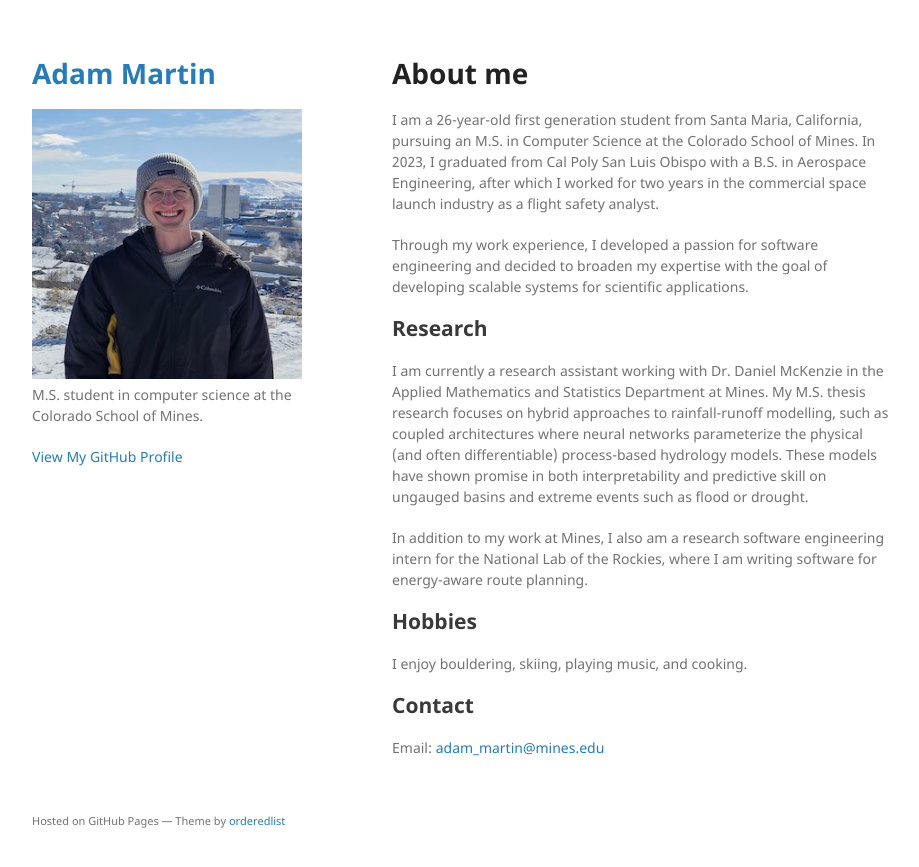
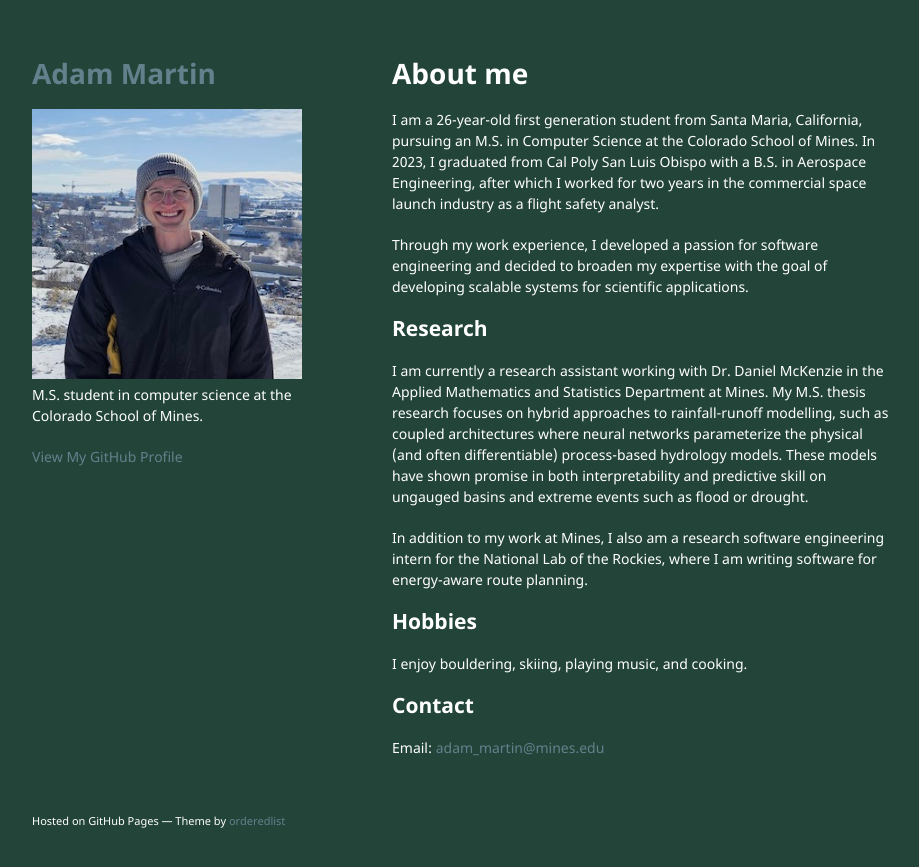
Before and after one commit to admrtin/admrtin.github.io, a Jekyll site: the page built from index.md, in a window 1280 px wide. Shown: the top 867 px of the page, without its empty margins (178-1097 px from the left). Built offline with Jekyll 4.4.1, drawn with Linux system fonts in a browser that asks for light colours; our own code applies the rules of GitHub Pages for plain Markdown files.

Commit message:
modified color theme & created gitignore

```diff
--- /dev/null
+++ b/Gemfile
@@ -0,0 +1,6 @@
+source "https://rubygems.org"
+
+gem "jekyll"
+# If you are using the minimal theme, add this line too:
+gem "jekyll-theme-minimal"
+gem "jekyll-remote-theme"
--- a/assets/css/style.scss
+++ b/assets/css/style.scss
@@ -1,4 +1,16 @@
 ---
 ---
+@import "jekyll-theme-minimal";
 
-@import "jekyll-theme-minimal";
+body {
+  background-color: #234439;
+  color: #FFFFFF;
+}
+
+h1, h2, h3, h4, h5, h6 {
+  color: #FFFFFF;
+}
+
+a {
+  color: #63818C;
+}
```
Also changed, not shown: 1 other file.
